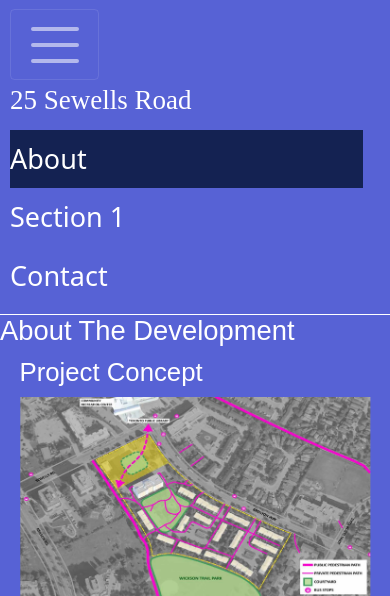
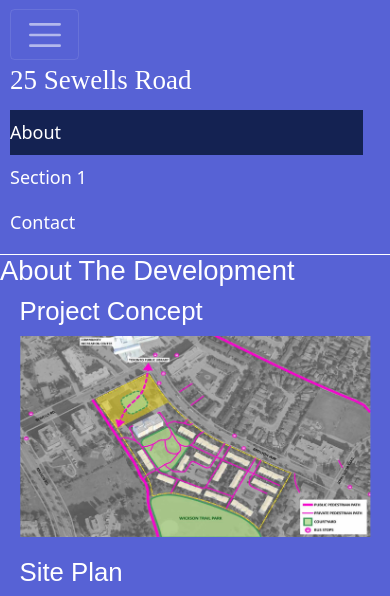
Before and after one commit to twc-inc-ca/twc-inc-ca.github.io, a PHP site: page /about.html in a window 390 px wide, after a click that opens the changed part. Shown: the top 596 px of the page. Run offline with PHP 8.4, Linux system fonts and the light colour scheme.

Commit message:
Update styles.css

```diff
--- a/styles.css
+++ b/styles.css
@@ -449,7 +449,7 @@ and (orientation: portrait) {
         padding: 20px !important;
       }
       .nav-link {
-          font-size: 1.5rem;
+          font-size: 1rem;
       }
 
 /* THE DEVELOPMENT */
@@ -476,10 +476,10 @@ and (orientation: portrait) {
 
 /* Navbar */
     .navbar-toggler-icon{
-        padding: 30px !important;
+        padding: 20px !important;
     }
     .nav-link {
-        font-size: 1.5rem;
+        font-size: 1rem;
     }
 
 /* INDEX */
```
